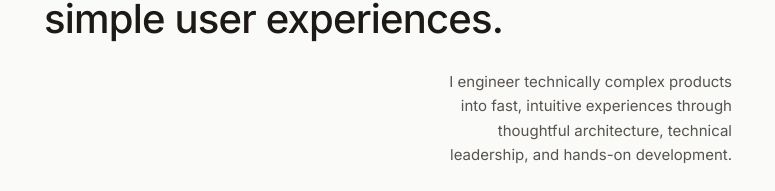
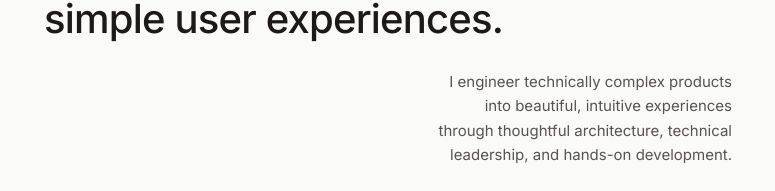
Before and after one commit to tonybrasunas/tonybrasunas.com, a Next.js app: page / in a window 1280 px wide. Shown: the part 173-364 px from the top of the page, without its empty margins (252-1027 px from the left). Built offline with nearby package versions, Linux system fonts and the light colour scheme.

Commit message:
Fast and beautiful minimal change

```diff
--- a/src/app/page.tsx
+++ b/src/app/page.tsx
@@ -18,7 +18,7 @@ export default function Home() {
         </div>
         <div className="mt-7 flex justify-end">
           <p className="max-w-[300px] text-right text-[15px] leading-relaxed text-ink-secondary">
-            I engineer technically complex products into fast, intuitive
+            I engineer technically complex products into beautiful, intuitive
             experiences through thoughtful architecture, technical
             leadership, and hands-on development.
           </p>
```
